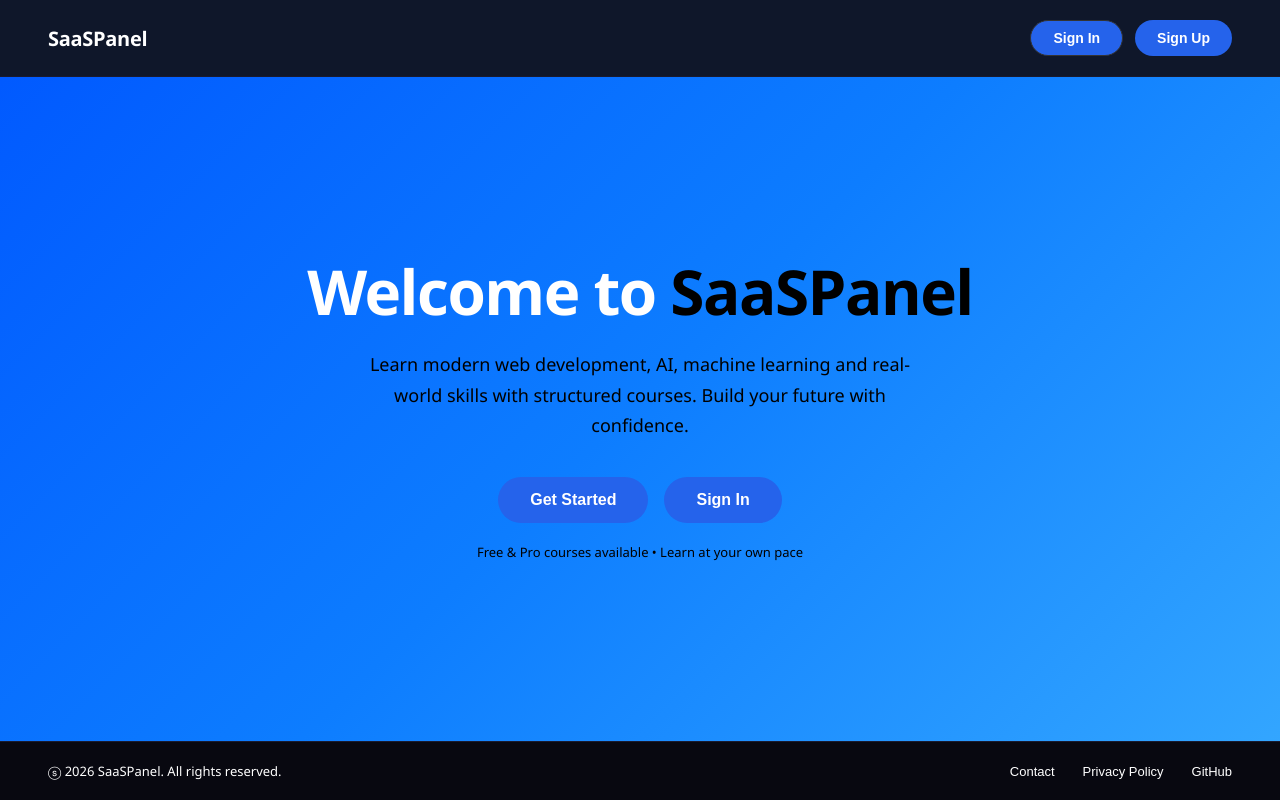
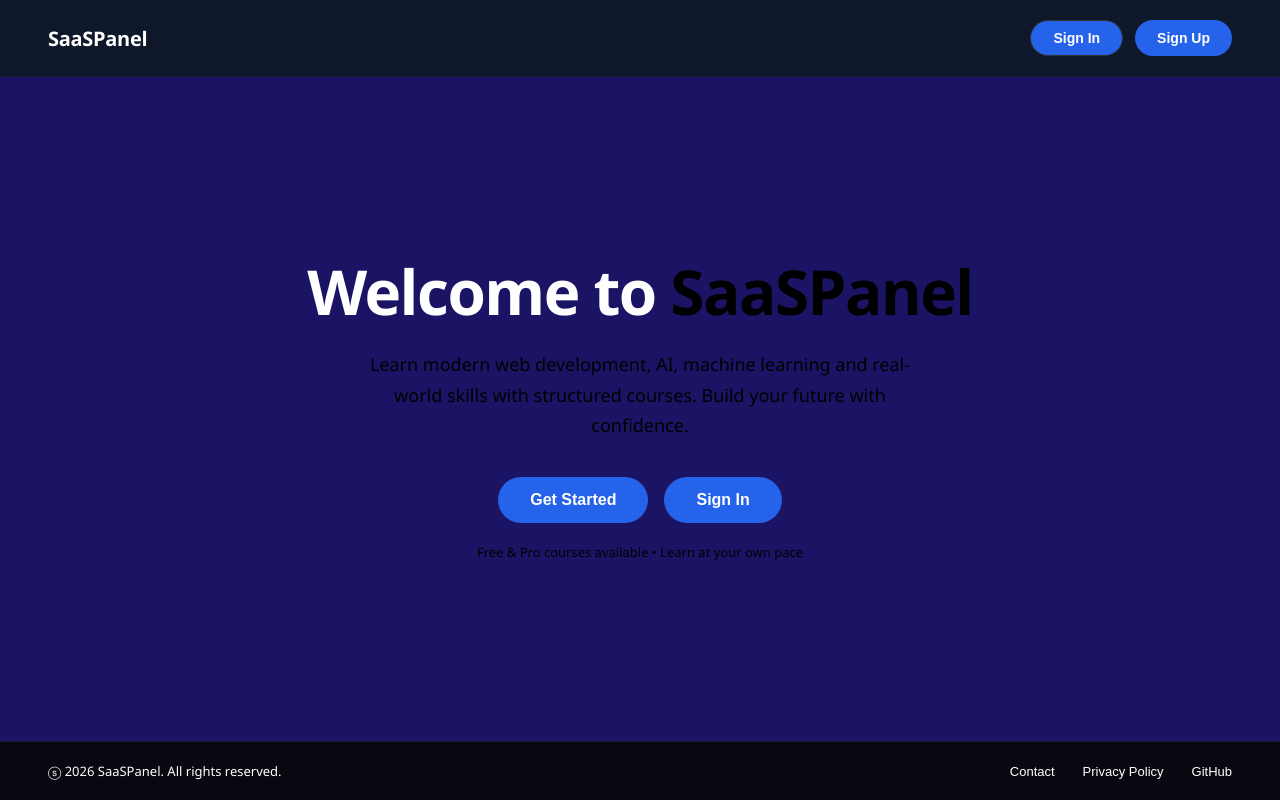
Before and after one commit to muhammadmazar518/Frontend, a React (Vite) app: page / in a window 1280 px wide. Built offline with nearby package versions, Linux system fonts and the light colour scheme; no server answers.

Commit message:
fix for all

```diff
--- a/src/components/Contact.jsx
+++ b/src/components/Contact.jsx
@@ -186,7 +186,7 @@ const styles = {
 
     page: {
         minHeight: "100vh",
-        background: "linear-gradient(135deg, #0057ff 0%, #0d7dff 50%, #35a8ff 100%)",
+        background: "linear-gradient(135deg, #0f0c29 0%, #302b63 50%, #24243e 100%)",
         fontFamily: "'Segoe UI', sans-serif"
     },
 
--- a/src/pages/Courses.jsx
+++ b/src/pages/Courses.jsx
@@ -187,6 +187,13 @@ export default function Courses({ onNavigate }) {
 }
 
 const styles = {
+
+  page: {
+    padding: "40px",
+    background: "#1B1464",
+    minHeight: "100vh",
+  },
+
   pageWrapper: {
       display: "flex",
       flexDirection: "column",
--- a/src/pages/Dashboard.jsx
+++ b/src/pages/Dashboard.jsx
@@ -58,6 +58,7 @@ const styles = {
   page: {
     width: "100%",
     boxSizing: "border-box",
+    background: "#1B1464",
   },
   heading: {
     color: "#fff",
--- a/src/pages/Landing.jsx
+++ b/src/pages/Landing.jsx
@@ -48,7 +48,7 @@ const Landing = () => {
 const styles = {
   page: {
     minHeight: "100vh",
-    background: "linear-gradient(135deg, #0057ff 0%, #0d7dff 50%, #35a8ff 100%)",
+    background: "#1B1464",
     fontFamily: "'Segoe UI', sans-serif",
     display: "flex",
     flexDirection: "column",
--- a/src/pages/Login.jsx
+++ b/src/pages/Login.jsx
@@ -116,7 +116,7 @@ const Login = () => {
 const styles = {
   page: {
       minHeight: "100vh",
-      background: "linear-gradient(135deg, #0057ff 0%, #0d7dff 50%, #35a8ff 100%)",
+      background: "#1B1464",
       display: "flex",
       alignItems: "center",
       justifyContent: "center",
--- a/src/pages/Pricing.jsx
+++ b/src/pages/Pricing.jsx
@@ -316,6 +316,12 @@ const Pricing = () => {
 };
 
 const styles = {
+
+  page: {
+    padding: "40px",
+    background: "#1B1464",
+    minHeight: "100vh",
+  },
   heading: {
       color: "#fff",
       fontSize: "30px",
--- a/src/pages/Profile.jsx
+++ b/src/pages/Profile.jsx
@@ -1,4 +1,5 @@
 import React, { useEffect, useState, useRef } from "react";
+import { useNavigate } from "react-router-dom";
 import { getProfile, updateProfile } from "../api";
 
 const Profile = () => {
@@ -10,6 +11,7 @@ const Profile = () => {
   const [photo, setPhoto] = useState(null);
   const [editMode, setEditMode] = useState(false);
   const fileRef = useRef();
+  const navigate = useNavigate();
 
   useEffect(() => {
     getProfile()
@@ -23,7 +25,7 @@ const Profile = () => {
       .catch(() => setError("Failed to load profile."))
       .finally(() => setLoading(false));
 
-    // ✅ photo sirf tab load karo jab same user ho
+
     const token = localStorage.getItem("token");
     const savedPhoto = localStorage.getItem("profile_photo");
     const savedToken = localStorage.getItem("photo_token");
@@ -31,7 +33,7 @@ const Profile = () => {
     if (savedPhoto && savedToken === token) {
       setPhoto(savedPhoto);
     } else {
-      // naya user hai — photo clear karo
+
       setPhoto(null);
       localStorage.removeItem("profile_photo");
     }
@@ -190,6 +192,12 @@ const Profile = () => {
 };
 
 const styles = {
+
+   page: {
+    padding: "40px",
+    background: "#1B1464",
+    minHeight: "100vh",
+  },
   heading: {
     color: "#fff",
     fontSize: "28px",
--- a/src/pages/Projects.jsx
+++ b/src/pages/Projects.jsx
@@ -135,7 +135,7 @@ const Projects = () => {
 };
 
 const styles = {
-  page: { padding: "40px", background: "#0d0f14", minHeight: "100vh" },
+  page: { padding: "40px", background: "linear-gradient(135deg, #0f0c29 0%, #302b63 50%, #24243e 100%)", minHeight: "100vh" },
   heading: { color: "#fff", fontSize: "28px", fontWeight: "800", margin: "0 0 4px" },
   sub: { color: "#6b7280", fontSize: "14px", marginBottom: "24px" },
   formCard: { background: "#161824", border: "1px solid #1e2130", borderRadius: "16px", padding: "20px", marginBottom: "32px", display: "flex", flexDirection: "column", gap: "12px" },
--- a/src/pages/Services.jsx
+++ b/src/pages/Services.jsx
@@ -119,7 +119,7 @@ const Services = () => {
 };
 
 const styles = {
-  page: { padding: "40px", background: "#0d0f14", minHeight: "100vh" },
+  page: { padding: "40px", background: "linear-gradient(135deg, #0f0c29 0%, #302b63 50%, #24243e 100%)", minHeight: "100vh" },
   heading: { color: "#fff", fontSize: "28px", fontWeight: "800", margin: "0 0 4px" },
   sub: { color: "#6b7280", fontSize: "14px", marginBottom: "24px" },
   formCard: { background: "#161824", border: "1px solid #1e2130", borderRadius: "16px", padding: "20px", marginBottom: "32px", display: "flex", flexDirection: "column", gap: "12px" },
--- a/src/pages/Signup.jsx
+++ b/src/pages/Signup.jsx
@@ -129,7 +129,7 @@ const Signup = () => {
 const styles = {
   page: {
       minHeight: "100vh",
-      background: "linear-gradient(135deg, #0057ff 0%, #0d7dff 50%, #35a8ff 100%)",
+      background: "linear-gradient(135deg, #0f0c29 0%, #302b63 50%, #24243e 100%)",
       display: "flex",
       alignItems: "center",
       justifyContent: "center",
--- a/src/pages/Weather.jsx
+++ b/src/pages/Weather.jsx
@@ -189,7 +189,7 @@ const Weather = () => {
 const styles = {
   page: {
       fontFamily: "'Segoe UI', sans-serif",
-      background: "#fff",
+      background: "linear-gradient(135deg, #0f0c29 0%, #302b63 50%, #24243e 100%)",
       color: "#111827",
       margin: 0,
       padding: 0
```
